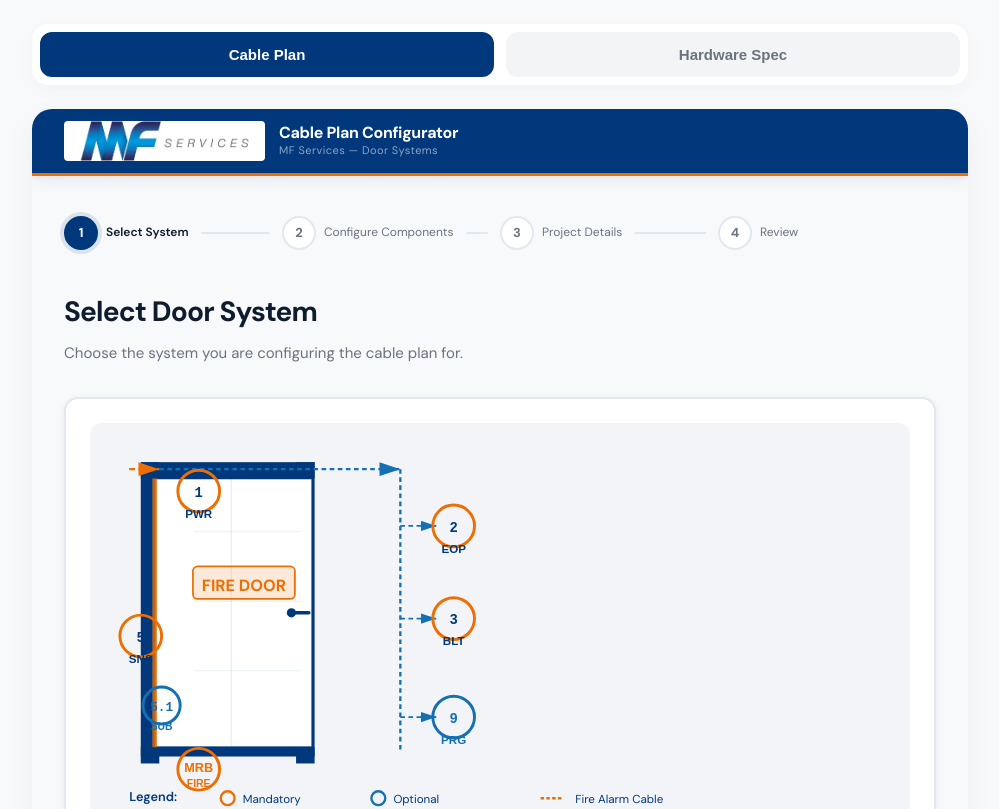
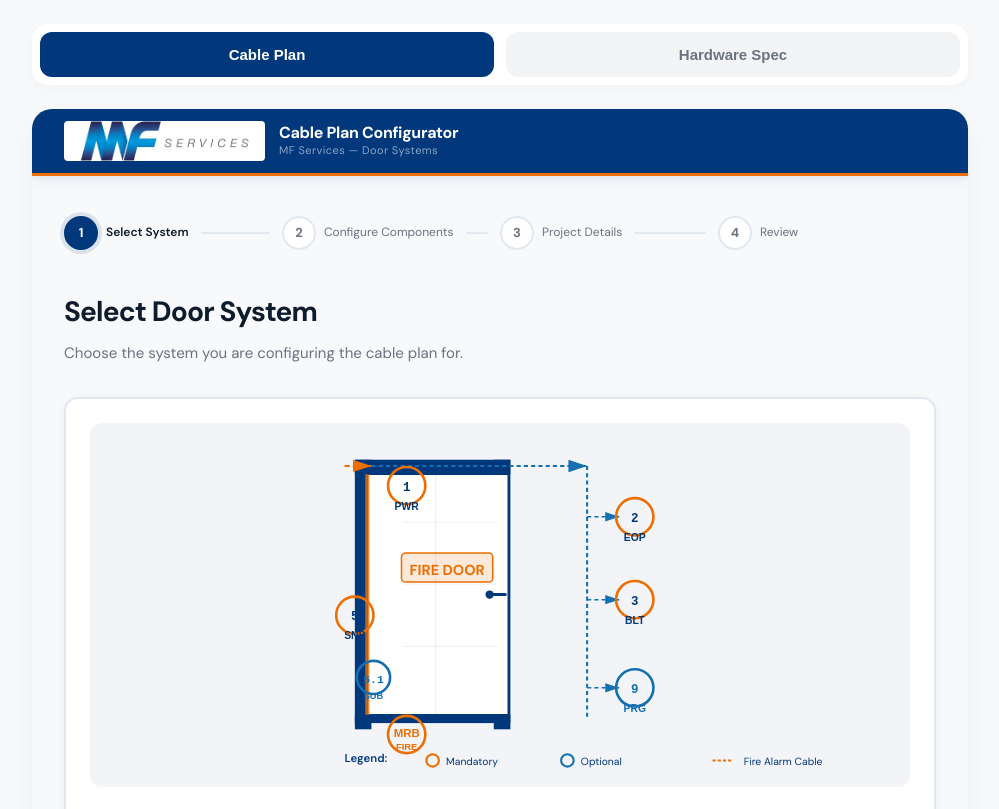
Before and after one commit to leigh-svg/MF-Services, a Next.js app: page / in a window 1280 px wide. Shown: the top 809 px of the page, without its empty margins (140-1139 px from the left). Built offline with nearby package versions, Linux system fonts and the light colour scheme.

Commit message:
Centre system diagram and fix clipping

```diff
--- a/components/SystemDiagram.jsx
+++ b/components/SystemDiagram.jsx
@@ -4,7 +4,7 @@ export function ETS64RDiagram({ system, componentStates }) {
   // system and componentStates are available for future enhancements
   // (e.g., highlighting included/excluded components)
   return (
-    <svg viewBox="0 0 680 320" width="100%" height="auto" style={{ maxWidth: 800, margin: "0 auto" }} role="img" aria-label="ETS 64-R Single Leaf Fire Door System Diagram">
+    <svg viewBox="0 0 760 320" width="100%" height="auto" style={{ maxWidth: 800, margin: "0 auto" }} role="img" aria-label="ETS 64-R Single Leaf Fire Door System Diagram">\n
       <defs>
         <marker id="cableArrow" markerWidth="10" markerHeight="10" refX="9" refY="3" orient="auto" markerUnits="strokeWidth">
           <path d="M0,0 L0,6 L9,3 z" fill="#1470B1" />
@@ -16,99 +16,99 @@ export function ETS64RDiagram({ system, componentStates }) {
 
       {/* DOOR FRAME */}
       {/* Left jamb */}
-      <rect x="30" y="20" width="16" height="260" fill="#00387B" />
+      <rect x="240" y="20" width="16" height="260" fill="#00387B" />
       {/* Right jamb */}
-      <rect x="164" y="20" width="16" height="260" fill="#00387B" />
+      <rect x="374" y="20" width="16" height="260" fill="#00387B" />
       {/* Top frame */}
-      <rect x="30" y="20" width="150" height="14" fill="#00387B" />
+      <rect x="240" y="20" width="150" height="14" fill="#00387B" />
       {/* Floor threshold */}
-      <rect x="30" y="266" width="150" height="8" fill="#00387B" />
+      <rect x="240" y="266" width="150" height="8" fill="#00387B" />
 
       {/* DOOR LEAF */}
-      <rect x="42" y="34" width="136" height="232" fill="#FFFFFF" stroke="#00387B" strokeWidth="1.5" />
+      <rect x="252" y="34" width="136" height="232" fill="#FFFFFF" stroke="#00387B" strokeWidth="1.5" />
 
       {/* Glass panel lines (subtle vertical divisions) */}
-      <line x1="108" y1="34" x2="108" y2="266" stroke="#00387B" strokeWidth="0.5" strokeOpacity="0.2" />
-      <line x1="76" y1="80" x2="168" y2="80" stroke="#00387B" strokeWidth="0.5" strokeOpacity="0.15" />
-      <line x1="76" y1="140" x2="168" y2="140" stroke="#00387B" strokeWidth="0.5" strokeOpacity="0.15" />
-      <line x1="76" y1="200" x2="168" y2="200" stroke="#00387B" strokeWidth="0.5" strokeOpacity="0.15" />
+      <line x1="318" y1="34" x2="318" y2="266" stroke="#00387B" strokeWidth="0.5" strokeOpacity="0.2" />
+      <line x1="286" y1="80" x2="378" y2="80" stroke="#00387B" strokeWidth="0.5" strokeOpacity="0.15" />
+      <line x1="286" y1="140" x2="378" y2="140" stroke="#00387B" strokeWidth="0.5" strokeOpacity="0.15" />
+      <line x1="286" y1="200" x2="378" y2="200" stroke="#00387B" strokeWidth="0.5" strokeOpacity="0.15" />
 
       {/* INTUMESCENT STRIP */}
-      <line x1="42" y1="34" x2="42" y2="266" stroke="#ED6E02" strokeWidth="4" strokeOpacity="0.8" />
+      <line x1="252" y1="34" x2="252" y2="266" stroke="#ED6E02" strokeWidth="4" strokeOpacity="0.8" />
 
       {/* DOOR HANDLE */}
-      <circle cx="160" cy="150" r="4" fill="#00387B" />
-      <line x1="164" y1="150" x2="175" y2="150" stroke="#00387B" strokeWidth="3" strokeLinecap="round" />
+      <circle cx="370" cy="150" r="4" fill="#00387B" />
+      <line x1="374" y1="150" x2="385" y2="150" stroke="#00387B" strokeWidth="3" strokeLinecap="round" />
 
       {/* FIRE DOOR BADGE */}
-      <rect x="75" y="110" width="88" height="28" rx="4" fill="#ED6E02" fillOpacity="0.15" stroke="#ED6E02" strokeWidth="1.5" />
-      <text x="119" y="131" textAnchor="middle" fontSize="14" fontWeight="700" fill="#ED6E02" fontFamily="DM Sans, monospace">FIRE DOOR</text>
+      <rect x="285" y="110" width="88" height="28" rx="4" fill="#ED6E02" fillOpacity="0.15" stroke="#ED6E02" strokeWidth="1.5" />
+      <text x="329" y="131" textAnchor="middle" fontSize="14" fontWeight="700" fill="#ED6E02" fontFamily="DM Sans, monospace">FIRE DOOR</text>
 
       {/* CABLE ROUTING */}
       {/* Main bus line along top frame */}
-      <line x1="46" y1="26" x2="254" y2="26" stroke="#1470B1" strokeWidth="2" strokeDasharray="4 3" markerEnd="url(#cableArrow)" />
+      <line x1="256" y1="26" x2="464" y2="26" stroke="#1470B1" strokeWidth="2" strokeDasharray="4 3" markerEnd="url(#cableArrow)" />
 
       {/* Vertical run down right side */}
-      <line x1="254" y1="26" x2="254" y2="268" stroke="#1470B1" strokeWidth="2" strokeDasharray="4 3" />
+      <line x1="464" y1="26" x2="464" y2="268" stroke="#1470B1" strokeWidth="2" strokeDasharray="4 3" />
 
       {/* Horizontal drops to right-side components */}
-      <line x1="254" y1="75" x2="285" y2="75" stroke="#1470B1" strokeWidth="1.5" strokeDasharray="4 3" markerEnd="url(#cableArrow)" />
-      <line x1="254" y1="155" x2="285" y2="155" stroke="#1470B1" strokeWidth="1.5" strokeDasharray="4 3" markerEnd="url(#cableArrow)" />
-      <line x1="254" y1="240" x2="285" y2="240" stroke="#1470B1" strokeWidth="1.5" strokeDasharray="4 3" markerEnd="url(#cableArrow)" />
+      <line x1="464" y1="75" x2="495" y2="75" stroke="#1470B1" strokeWidth="1.5" strokeDasharray="4 3" markerEnd="url(#cableArrow)" />
+      <line x1="464" y1="155" x2="495" y2="155" stroke="#1470B1" strokeWidth="1.5" strokeDasharray="4 3" markerEnd="url(#cableArrow)" />
+      <line x1="464" y1="240" x2="495" y2="240" stroke="#1470B1" strokeWidth="1.5" strokeDasharray="4 3" markerEnd="url(#cableArrow)" />
 
       {/* Fire alarm cable (orange) from left side */}
-      <line x1="20" y1="26" x2="46" y2="26" stroke="#ED6E02" strokeWidth="2" strokeDasharray="5 3" markerEnd="url(#fireArrow)" />
+      <line x1="230" y1="26" x2="256" y2="26" stroke="#ED6E02" strokeWidth="2" strokeDasharray="5 3" markerEnd="url(#fireArrow)" />
 
       {/* COMPONENT CIRCLES */}
       {/* 1 — PWR (Mandatory) */}
-      <circle cx="80" cy="45" r="18" fill="none" stroke="#ED6E02" strokeWidth="2.5" />
-      <text x="80" y="50" textAnchor="middle" fontSize="12" fontWeight="700" fill="#00387B" fontFamily="monospace">1</text>
-      <text x="80" y="68" textAnchor="middle" fontSize="10" fontWeight="600" fill="#00387B" fontFamily="sans-serif">PWR</text>
+      <circle cx="290" cy="45" r="18" fill="none" stroke="#ED6E02" strokeWidth="2.5" />
+      <text x="290" y="50" textAnchor="middle" fontSize="12" fontWeight="700" fill="#00387B" fontFamily="monospace">1</text>
+      <text x="290" y="68" textAnchor="middle" fontSize="10" fontWeight="600" fill="#00387B" fontFamily="sans-serif">PWR</text>
 
       {/* 2 — EOP (Mandatory) */}
-      <circle cx="300" cy="75" r="18" fill="none" stroke="#ED6E02" strokeWidth="2.5" />
-      <text x="300" y="80" textAnchor="middle" fontSize="12" fontWeight="700" fill="#00387B" fontFamily="monospace">2</text>
-      <text x="300" y="98" textAnchor="middle" fontSize="10" fontWeight="600" fill="#00387B" fontFamily="sans-serif">EOP</text>
+      <circle cx="510" cy="75" r="18" fill="none" stroke="#ED6E02" strokeWidth="2.5" />
+      <text x="510" y="80" textAnchor="middle" fontSize="12" fontWeight="700" fill="#00387B" fontFamily="monospace">2</text>
+      <text x="510" y="98" textAnchor="middle" fontSize="10" fontWeight="600" fill="#00387B" fontFamily="sans-serif">EOP</text>
 
       {/* 3 — BLT (Mandatory) */}
-      <circle cx="300" cy="155" r="18" fill="none" stroke="#ED6E02" strokeWidth="2.5" />
-      <text x="300" y="160" textAnchor="middle" fontSize="12" fontWeight="700" fill="#00387B" fontFamily="monospace">3</text>
-      <text x="300" y="178" textAnchor="middle" fontSize="10" fontWeight="600" fill="#00387B" fontFamily="sans-serif">BLT</text>
+      <circle cx="510" cy="155" r="18" fill="none" stroke="#ED6E02" strokeWidth="2.5" />
+      <text x="510" y="160" textAnchor="middle" fontSize="12" fontWeight="700" fill="#00387B" fontFamily="monospace">3</text>
+      <text x="510" y="178" textAnchor="middle" fontSize="10" fontWeight="600" fill="#00387B" fontFamily="sans-serif">BLT</text>
 
       {/* 5 — SNS (Mandatory) */}
-      <circle cx="30" cy="170" r="18" fill="none" stroke="#ED6E02" strokeWidth="2.5" />
-      <text x="30" y="175" textAnchor="middle" fontSize="12" fontWeight="700" fill="#00387B" fontFamily="monospace">5</text>
-      <text x="30" y="193" textAnchor="middle" fontSize="10" fontWeight="600" fill="#00387B" fontFamily="sans-serif">SNS</text>
+      <circle cx="240" cy="170" r="18" fill="none" stroke="#ED6E02" strokeWidth="2.5" />
+      <text x="240" y="175" textAnchor="middle" fontSize="12" fontWeight="700" fill="#00387B" fontFamily="monospace">5</text>
+      <text x="240" y="193" textAnchor="middle" fontSize="10" fontWeight="600" fill="#00387B" fontFamily="sans-serif">SNS</text>
 
       {/* 5.1 — SUB (Optional) */}
-      <circle cx="48" cy="230" r="16" fill="none" stroke="#1470B1" strokeWidth="2.5" />
-      <text x="48" y="235" textAnchor="middle" fontSize="11" fontWeight="700" fill="#1470B1" fontFamily="monospace">5.1</text>
-      <text x="48" y="251" textAnchor="middle" fontSize="9" fontWeight="600" fill="#1470B1" fontFamily="sans-serif">SUB</text>
+      <circle cx="258" cy="230" r="16" fill="none" stroke="#1470B1" strokeWidth="2.5" />
+      <text x="258" y="235" textAnchor="middle" fontSize="11" fontWeight="700" fill="#1470B1" fontFamily="monospace">5.1</text>
+      <text x="258" y="251" textAnchor="middle" fontSize="9" fontWeight="600" fill="#1470B1" fontFamily="sans-serif">SUB</text>
 
       {/* 9 — PRG (Optional) */}
-      <circle cx="300" cy="240" r="18" fill="none" stroke="#1470B1" strokeWidth="2.5" />
-      <text x="300" y="245" textAnchor="middle" fontSize="12" fontWeight="700" fill="#1470B1" fontFamily="monospace">9</text>
-      <text x="300" y="263" textAnchor="middle" fontSize="10" fontWeight="600" fill="#1470B1" fontFamily="sans-serif">PRG</text>
+      <circle cx="510" cy="240" r="18" fill="none" stroke="#1470B1" strokeWidth="2.5" />
+      <text x="510" y="245" textAnchor="middle" fontSize="12" fontWeight="700" fill="#1470B1" fontFamily="monospace">9</text>
+      <text x="510" y="263" textAnchor="middle" fontSize="10" fontWeight="600" fill="#1470B1" fontFamily="sans-serif">PRG</text>
 
       {/* MRB FIRE (Mandatory) */}
-      <circle cx="80" cy="285" r="18" fill="none" stroke="#ED6E02" strokeWidth="2.5" />
-      <text x="80" y="287" textAnchor="middle" fontSize="11" fontWeight="700" fill="#ED6E02" fontFamily="sans-serif">MRB</text>
-      <text x="80" y="300" textAnchor="middle" fontSize="9" fontWeight="600" fill="#ED6E02" fontFamily="sans-serif">FIRE</text>
+      <circle cx="290" cy="285" r="18" fill="none" stroke="#ED6E02" strokeWidth="2.5" />
+      <text x="290" y="287" textAnchor="middle" fontSize="11" fontWeight="700" fill="#ED6E02" fontFamily="sans-serif">MRB</text>
+      <text x="290" y="300" textAnchor="middle" fontSize="9" fontWeight="600" fill="#ED6E02" fontFamily="sans-serif">FIRE</text>
 
       {/* LEGEND */}
-      <text x="20" y="312" fontSize="11" fontWeight="600" fill="#00387B" fontFamily="DM Sans, sans-serif">Legend:</text>
+      <text x="230" y="312" fontSize="11" fontWeight="600" fill="#00387B" fontFamily="DM Sans, sans-serif">Legend:</text>
 
       {/* Mandatory legend */}
-      <circle cx="105" cy="310" r="6" fill="none" stroke="#ED6E02" strokeWidth="2" />
-      <text x="118" y="314" fontSize="10" fill="#00387B" fontFamily="DM Sans, sans-serif">Mandatory</text>
+      <circle cx="315" cy="310" r="6" fill="none" stroke="#ED6E02" strokeWidth="2" />
+      <text x="328" y="314" fontSize="10" fill="#00387B" fontFamily="DM Sans, sans-serif">Mandatory</text>
 
       {/* Optional legend */}
-      <circle cx="235" cy="310" r="6" fill="none" stroke="#1470B1" strokeWidth="2" />
-      <text x="248" y="314" fontSize="10" fill="#00387B" fontFamily="DM Sans, sans-serif">Optional</text>
+      <circle cx="445" cy="310" r="6" fill="none" stroke="#1470B1" strokeWidth="2" />
+      <text x="458" y="314" fontSize="10" fill="#00387B" fontFamily="DM Sans, sans-serif">Optional</text>
 
       {/* Fire cable legend */}
-      <line x1="375" y1="310" x2="395" y2="310" stroke="#ED6E02" strokeWidth="2" strokeDasharray="3 2" />
-      <text x="405" y="314" fontSize="10" fill="#00387B" fontFamily="DM Sans, sans-serif">Fire Alarm Cable</text>
+      <line x1="585" y1="310" x2="605" y2="310" stroke="#ED6E02" strokeWidth="2" strokeDasharray="3 2" />
+      <text x="615" y="314" fontSize="10" fill="#00387B" fontFamily="DM Sans, sans-serif">Fire Alarm Cable</text>
     </svg>
   );
 }
```
